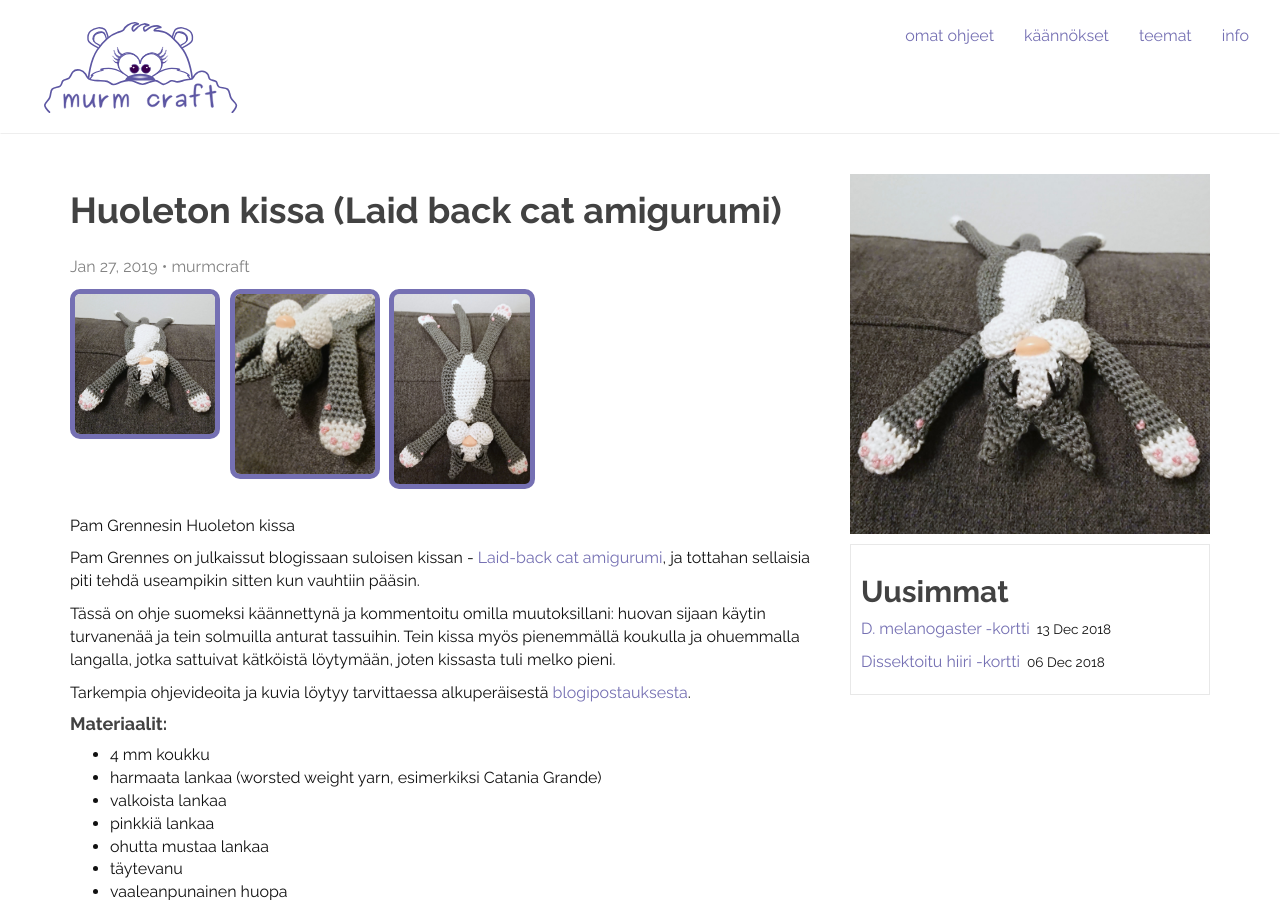
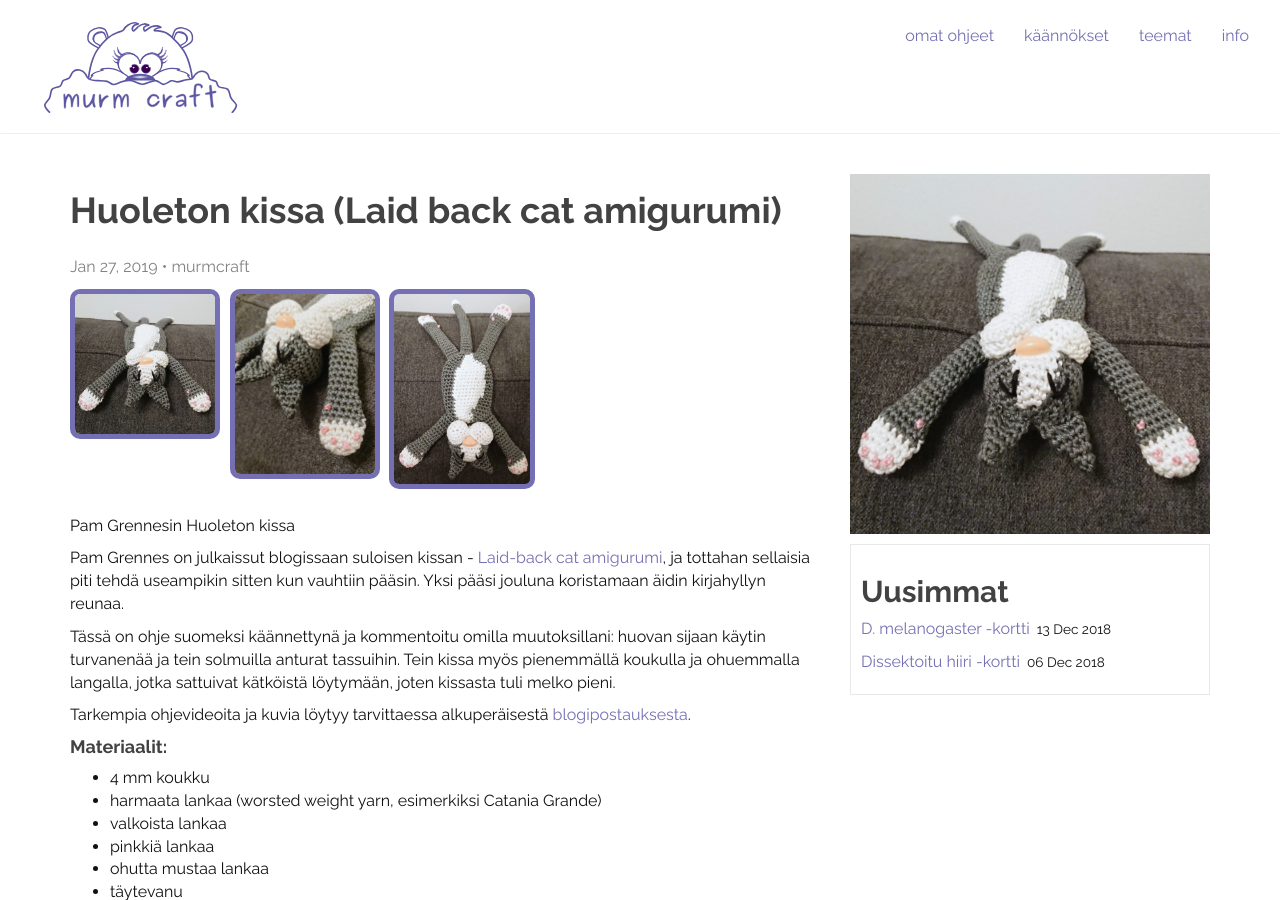
Before and after one commit to murmcraft/murmcraft.github.io, a Jekyll site: the page built from _posts/2019-01-27-huoleton-kissa.md, in a window 1280 px wide and 900 px high. Built offline with Jekyll 4.4.1, drawn with Linux system fonts in a browser that asks for light colours; comment, search, counter and statistics services are not loaded.

Commit message:
minor fix

```diff
--- a/_posts/2019-01-27-huoleton-kissa.md
+++ b/_posts/2019-01-27-huoleton-kissa.md
@@ -17,7 +17,7 @@ date:   2019-01-27 16:00:00
 
 Pam Grennesin Huoleton kissa
 
-Pam Grennes on julkaissut blogissaan suloisen kissan - [Laid-back cat amigurumi](https://crochetparfait.blogspot.com/2013/08/laid-back-cat-amigurumi.html){:target="_blank"}, ja tottahan sellaisia piti tehdä useampikin sitten kun vauhtiin pääsin.
+Pam Grennes on julkaissut blogissaan suloisen kissan - [Laid-back cat amigurumi](https://crochetparfait.blogspot.com/2013/08/laid-back-cat-amigurumi.html){:target="_blank"}, ja tottahan sellaisia piti tehdä useampikin sitten kun vauhtiin pääsin. Yksi pääsi jouluna koristamaan äidin kirjahyllyn reunaa.
 
 Tässä on ohje suomeksi käännettynä ja kommentoitu omilla muutoksillani: huovan sijaan käytin turvanenää ja tein solmuilla anturat tassuihin. Tein kissa myös pienemmällä koukulla ja ohuemmalla langalla, jotka sattuivat kätköistä löytymään, joten kissasta tuli melko pieni.
 
```
